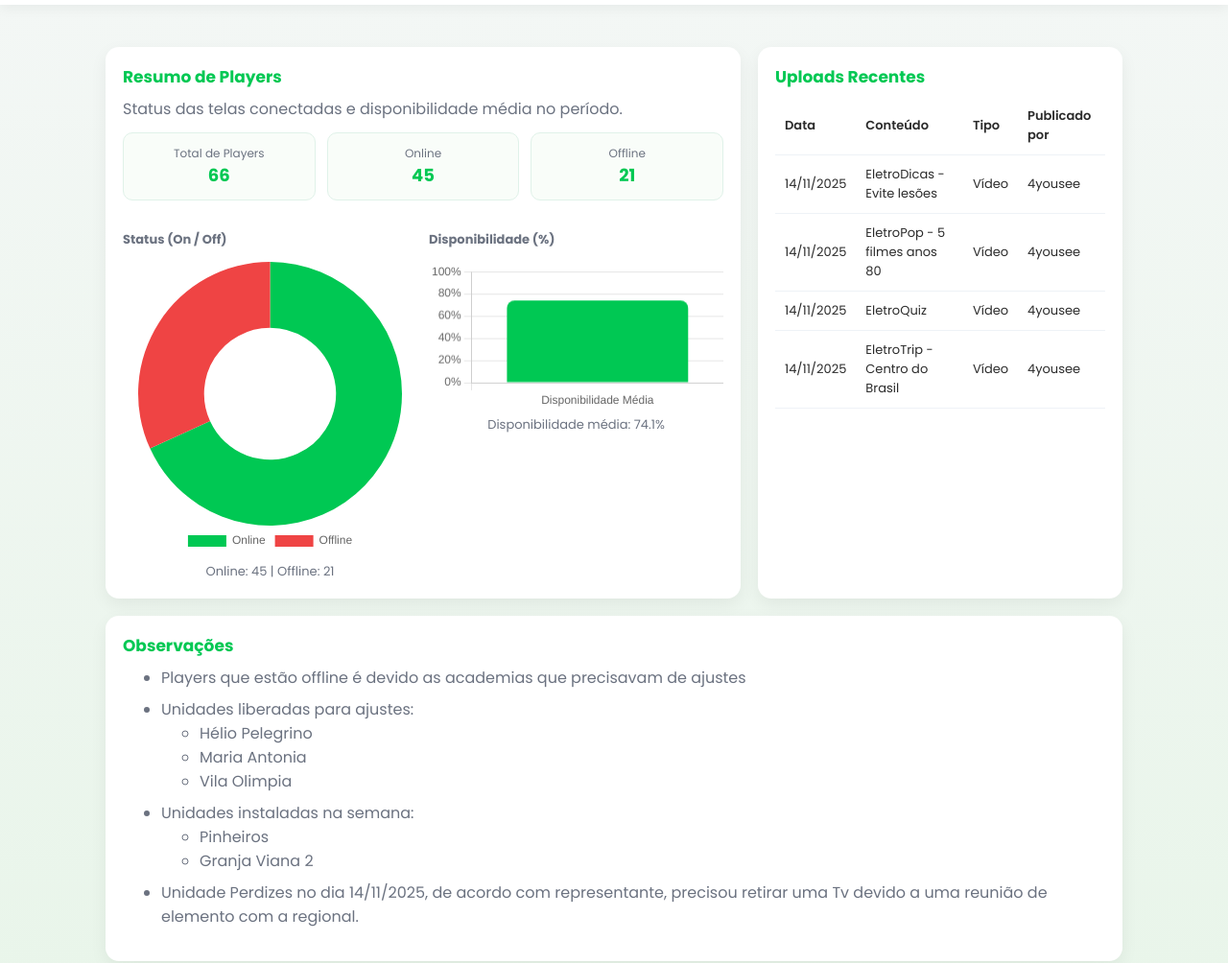
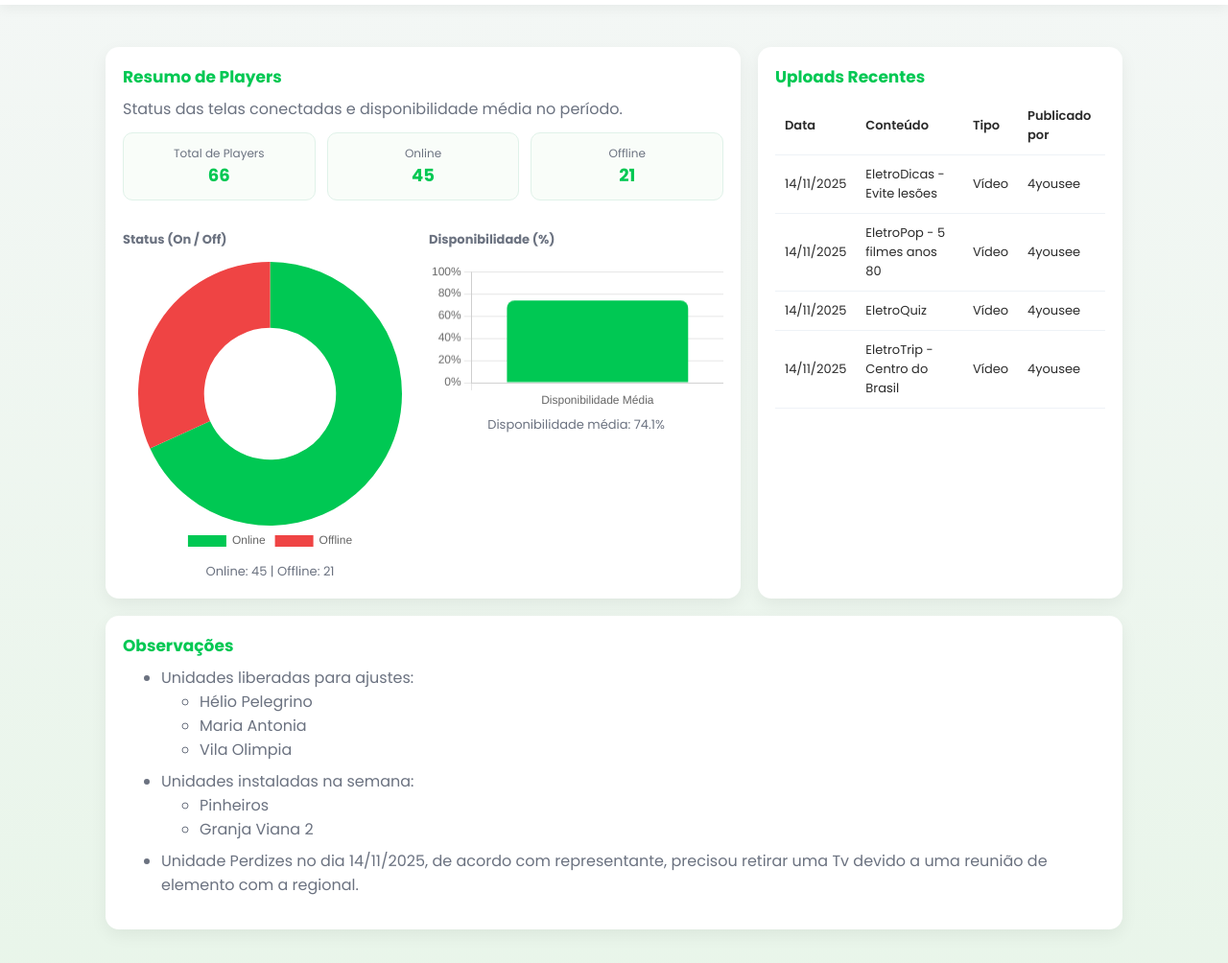
Before and after one commit to viniciusEduardo17/relatorio-bluefit-14-11, a plain HTML site: page index.html in a window 1280 px wide. Shown: the part 93-1097 px from the top of the page at 96% size. Drawn offline with nearby package versions, Linux system fonts and the light colour scheme.

Commit message:
Removido li informando de player off

```diff
--- a/index.html
+++ b/index.html
@@ -213,7 +213,6 @@
     <section style="margin-top:18px" class="card">
       <h2>Observações</h2>
       <ul style="color:var(--gray);margin-top:8px">
-        <li>Players que estão offline é devido as academias que precisavam de ajustes</li>
         <li style="margin-top:8px;">Unidades liberadas para ajustes:
           <ul><li>Hélio Pelegrino</li><li>Maria Antonia</li><li>Vila Olimpia</li></ul>
         </li>
```
